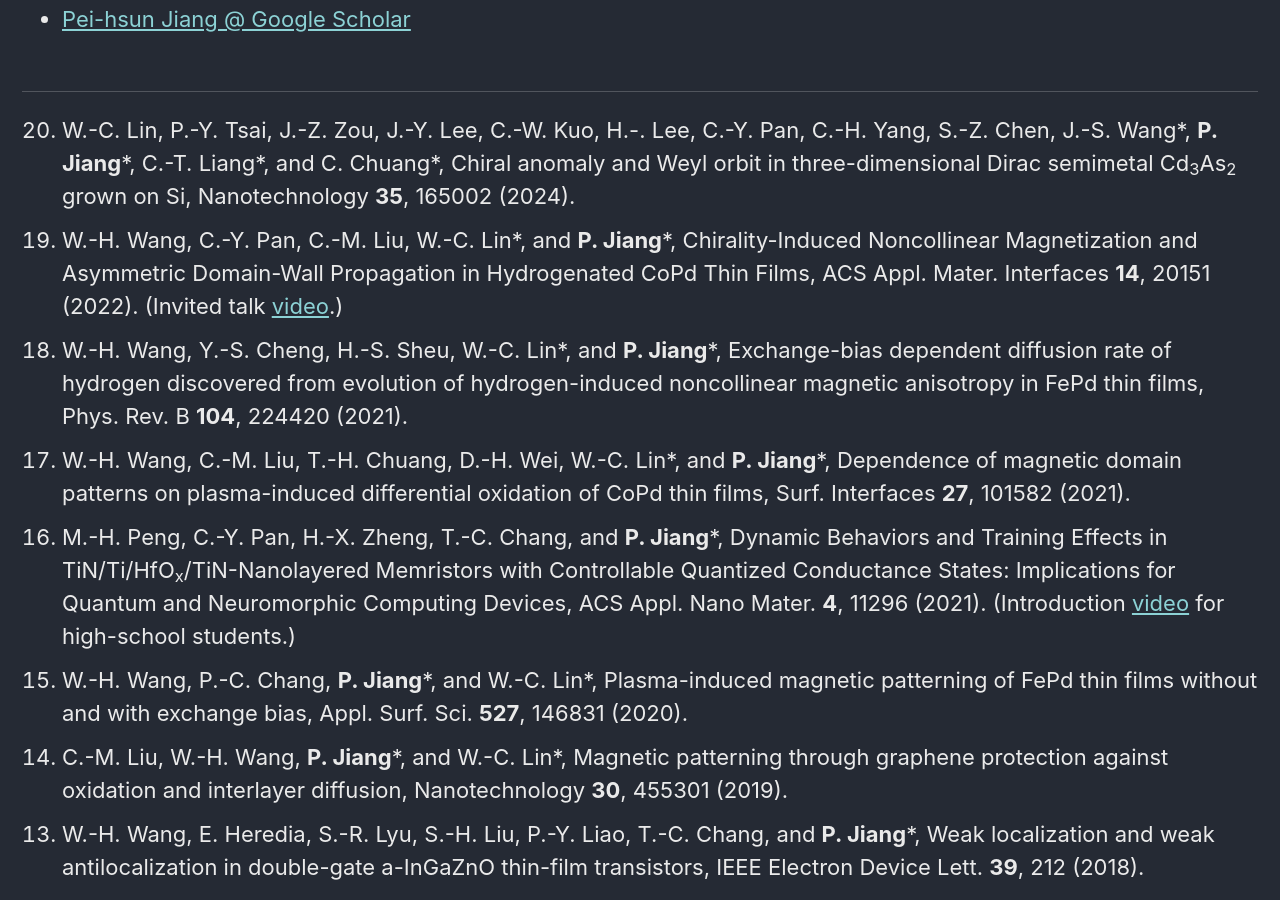
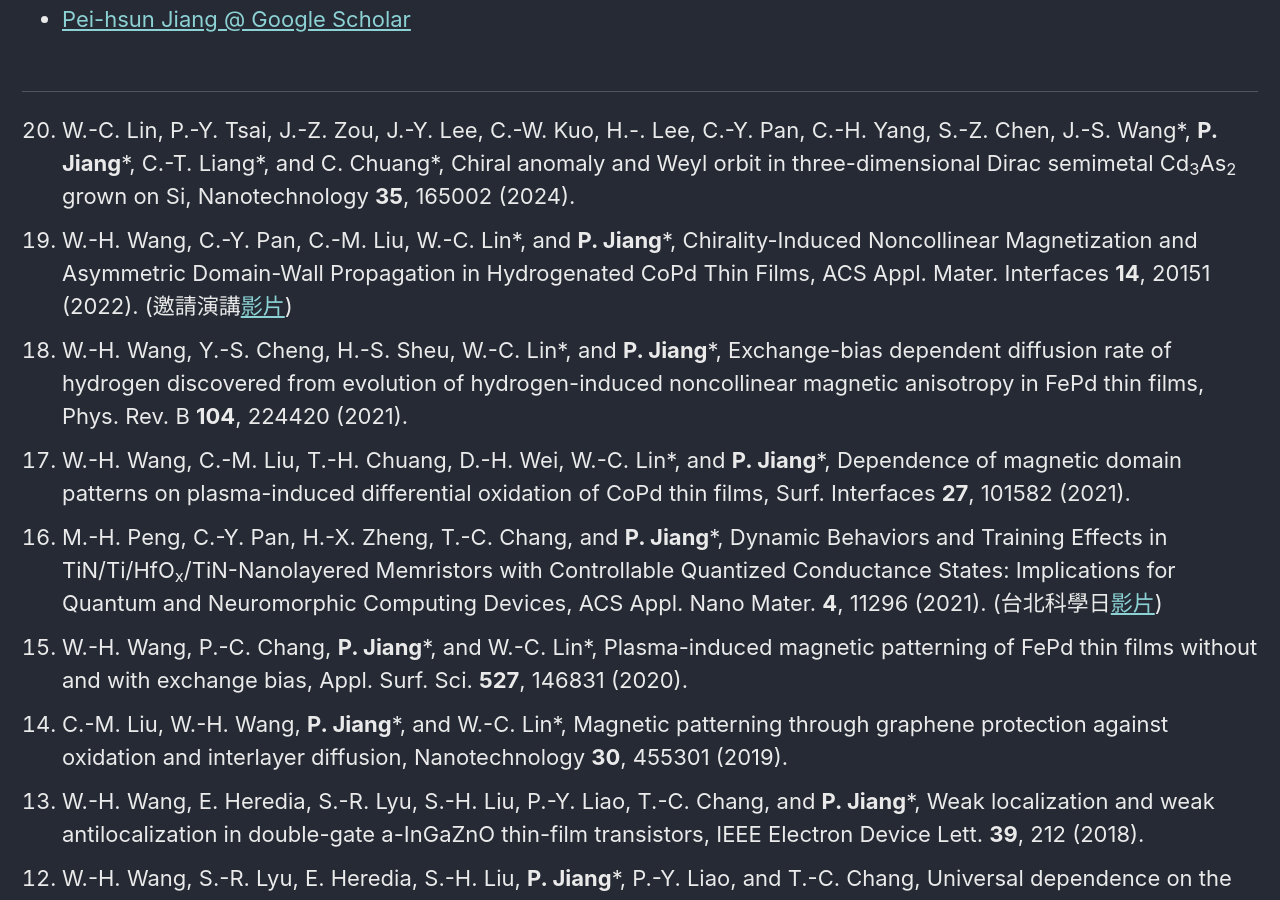
Before and after one commit to pjiang-ntnu/pjiang-ntnu.github.io, a Jekyll site: the page built from _pages/publications.md, in a window 1280 px wide and 900 px high, scrolled down 404 px. Built offline with Jekyll 4.4.1, drawn with Linux system fonts in a browser that asks for light colours; nearby versions of some CDN libraries; comment, search, counter and statistics services are not loaded.

Commit message:
initial commit

```diff
--- a/_pages/publications.md
+++ b/_pages/publications.md
@@ -35,13 +35,13 @@ referrerPolicy="no-referrer-when-downgrade"></a></div></noscript>
 <ol reversed>
 <li> W.-C. Lin, P.-Y. Tsai, J.-Z. Zou, J.-Y. Lee, C.-W. Kuo, H.-. Lee, C.-Y. Pan, C.-H. Yang, S.-Z. Chen, J.-S. Wang*, <b>P. Jiang</b>*, C.-T. Liang*, and C. Chuang*, Chiral anomaly and Weyl orbit in three-dimensional Dirac semimetal Cd<sub>3</sub>As<sub>2</sub> grown on Si, Nanotechnology <b>35</b>, 165002 (2024).
 
-<li> W.-H. Wang, C.-Y. Pan, C.-M. Liu, W.-C. Lin*, and <b>P. Jiang</b>*, Chirality-Induced Noncollinear Magnetization and Asymmetric Domain-Wall Propagation in Hydrogenated CoPd Thin Films, ACS Appl. Mater. Interfaces <b>14</b>, 20151 (2022). (Invited talk <a href="https://drive.google.com/file/d/1fOm8GiVJSlHF7kvDjN13logfFPzAM3z9/view">video</a>.)
+<li> W.-H. Wang, C.-Y. Pan, C.-M. Liu, W.-C. Lin*, and <b>P. Jiang</b>*, Chirality-Induced Noncollinear Magnetization and Asymmetric Domain-Wall Propagation in Hydrogenated CoPd Thin Films, ACS Appl. Mater. Interfaces <b>14</b>, 20151 (2022). (邀請演講<a href="https://drive.google.com/file/d/1fOm8GiVJSlHF7kvDjN13logfFPzAM3z9/view">影片</a>)
 
 <li> W.-H. Wang, Y.-S. Cheng, H.-S. Sheu, W.-C. Lin*, and <b>P. Jiang</b>*, Exchange-bias dependent diffusion rate of hydrogen discovered from evolution of hydrogen-induced noncollinear magnetic anisotropy in FePd thin films, Phys. Rev. B <b>104</b>, 224420 (2021).
 
 <li> W.-H. Wang, C.-M. Liu, T.-H. Chuang, D.-H. Wei, W.-C. Lin*, and <b>P. Jiang</b>*, Dependence of magnetic domain patterns on plasma-induced differential oxidation of CoPd thin films, Surf. Interfaces <b>27</b>, 101582 (2021).
 
-<li> M.-H. Peng, C.-Y. Pan, H.-X. Zheng, T.-C. Chang, and <b>P. Jiang</b>*, Dynamic Behaviors and Training Effects in TiN/Ti/HfO<sub><italic>x</italic></sub>/TiN-Nanolayered Memristors with Controllable Quantized Conductance States: Implications for Quantum and Neuromorphic Computing Devices, ACS Appl. Nano Mater. <b>4</b>, 11296 (2021). (Introduction <a href="https://www.youtube.com/watch?v=x9E5QOhjGtE">video</a> for high-school students.)
+<li> M.-H. Peng, C.-Y. Pan, H.-X. Zheng, T.-C. Chang, and <b>P. Jiang</b>*, Dynamic Behaviors and Training Effects in TiN/Ti/HfO<sub><italic>x</italic></sub>/TiN-Nanolayered Memristors with Controllable Quantized Conductance States: Implications for Quantum and Neuromorphic Computing Devices, ACS Appl. Nano Mater. <b>4</b>, 11296 (2021). (台北科學日<a href="https://www.youtube.com/watch?v=x9E5QOhjGtE">影片</a>)
 
 <li> W.-H. Wang, P.-C. Chang, <b>P. Jiang</b>*, and W.-C. Lin*, Plasma-induced magnetic patterning of FePd thin films without and with exchange bias, Appl. Surf. Sci. <b>527</b>, 146831 (2020).
 
--- a/index.html
+++ b/index.html
@@ -43,7 +43,7 @@ referrerPolicy="no-referrer-when-downgrade"></a></div></noscript>
 <ul>
 <li>DC transport measurements</li>
 <li><b>Microwave spectroscopy</b></li>
-<li>Cryogenics</li>
+<li>Cryogenics <span style="font-size:80%">(<a href="/assets/cryo.pdf">科普介紹</a>)</span></li>
 <li>Nanofabrication</li>
 <li>Equipment automation and programmable data analysis</li>
 </ul>
```
Also changed, not shown: 3 other files.
